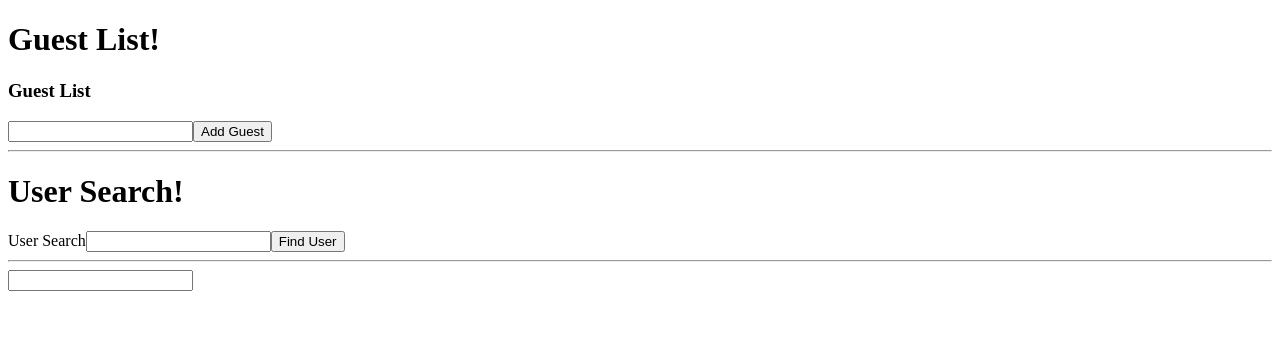
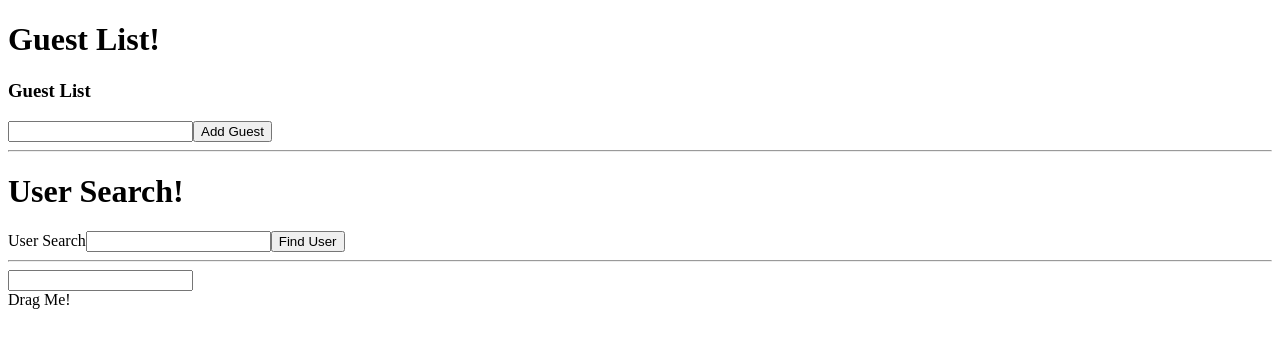
Before and after one commit to MihaiGitHub/typescript, a React (Create React App) app: page / in a window 1280 px wide. Shown: the top 348 px of the page. Built offline with nearby package versions, Linux system fonts and the light colour scheme.

Commit message:
Draggable event type

```diff
--- a/src/events/EventComponent.tsx
+++ b/src/events/EventComponent.tsx
@@ -4,9 +4,16 @@
     console.log(event);
   };
 
+  const onDragStart = (event: React.DragEvent<HTMLDivElement>) => {
+    console.log("Im being dragged", event);
+  };
+
   return (
     <div>
       <input onChange={onChange} />
+      <div draggable onDragStart={onDragStart}>
+        Drag Me!
+      </div>
     </div>
   );
 };
```
